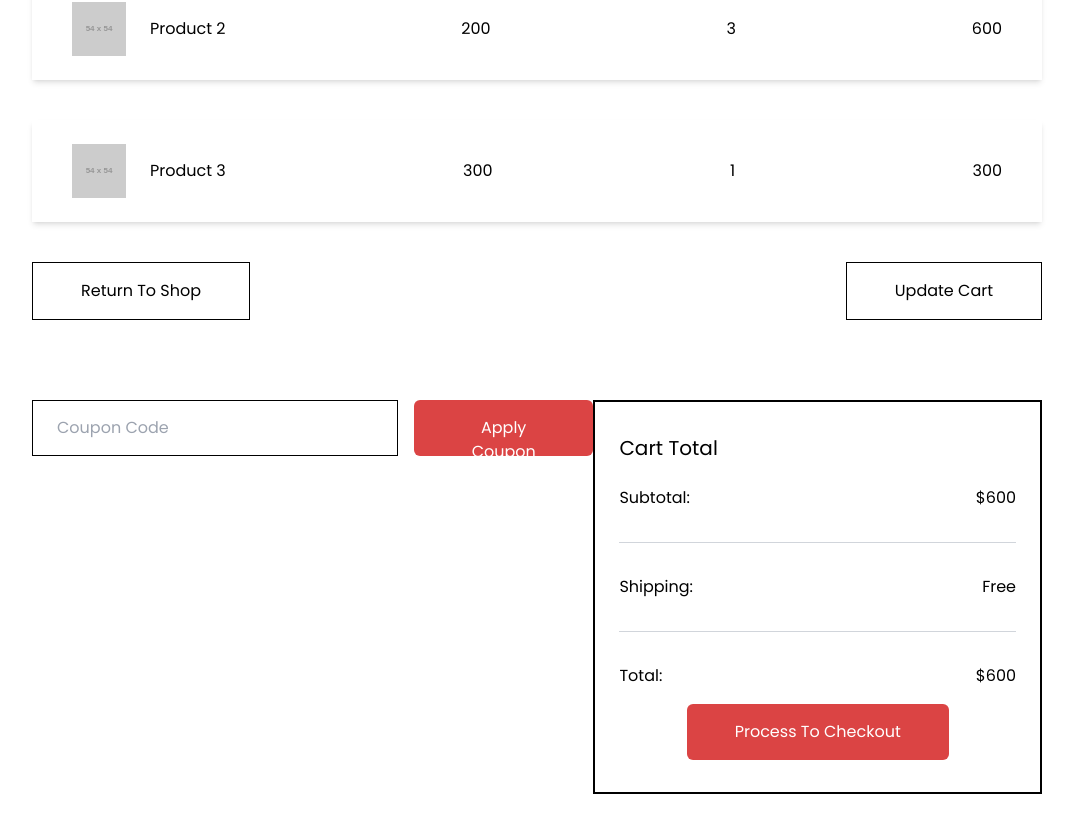
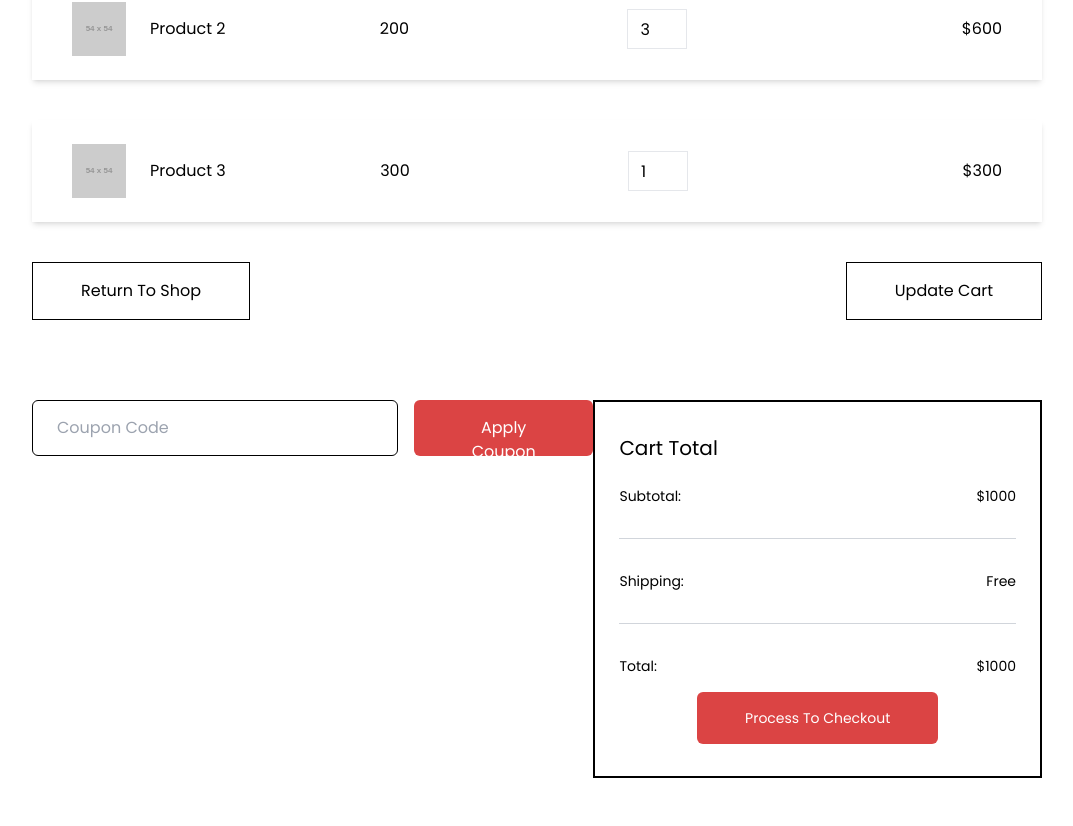
Before and after one commit to ahmadjkff/E-commerce, a React (Vite) app: page /cart in a window 1280 px wide. Shown: the part 554-1380 px from the top of the page, without its empty margins (103-1176 px from the left). Built offline with nearby package versions, Linux system fonts and the light colour scheme.

Commit message:
add subtotal calculate logic

```diff
--- a/src/components/pages/Cart.jsx
+++ b/src/components/pages/Cart.jsx
@@ -1,3 +1,5 @@
+import { useState } from "react";
+
 const CART = [
   {
     id: 1,
@@ -23,8 +25,32 @@ const CART = [
 ];
 
 function Cart() {
-  const subtotal = (Price, quantity) => {
-    return Price * quantity;
+  const [cart, setCart] = useState(CART);
+
+  // Function to calculate the subtotal based on price and quantity
+  const calculateSubtotal = (price, quantity) => {
+    return price * quantity;
+  };
+
+  // Function to handle changes in quantity input
+  const handleOnChange = (event, id) => {
+    const newQuantity = parseInt(event.target.value, 10);
+
+    // Update the quantity in the cart
+    const updatedCart = cart.map((product) =>
+      product.id === id ? { ...product, quantity: newQuantity } : product
+    );
+
+    setCart(updatedCart);
+  };
+
+  // Calculate total price
+  const calculateTotal = () => {
+    return cart.reduce(
+      (acc, product) =>
+        acc + calculateSubtotal(product.price, product.quantity),
+      0
+    );
   };
 
   return (
@@ -40,18 +66,26 @@ function Cart() {
         <p>Subtotal</p>
       </div>
 
-      {CART.map((product) => (
+      {cart.map((product) => (
         <div
           key={product.id}
           className="flex justify-between items-center mb-10 py-6 px-10 shadow-md"
         >
           <div className="flex gap-6 items-center ">
-            <img src={product.image} alt="" />
+            <img src={product.image} alt={product.name} />
             <p>{product.name}</p>
           </div>
-          <p>{product.price}</p>
-          <p>{product.quantity}</p>
-          <p>{subtotal(product.price, product.quantity)}</p>
+          <p className="-ml-16">{product.price}</p>
+          <input
+            className="border py-[6px] px-3 w-[60px] h-[40px]"
+            type="number"
+            value={product.quantity}
+            min={1}
+            onChange={(event) => handleOnChange(event, product.id)}
+          />
+          <p className="ml-14">
+            ${calculateSubtotal(product.price, product.quantity)}
+          </p>
         </div>
       ))}
 
@@ -65,7 +99,7 @@ function Cart() {
       <div className="flex justify-between mb-20">
         <div className="flex gap-4 h-14">
           <input
-            className="py-4 px-6 border border-black"
+            className="py-4 px-6 border border-black rounded-md"
             type="text"
             placeholder="Coupon Code"
           />
@@ -73,11 +107,11 @@ function Cart() {
             Apply Coupon
           </button>
         </div>
-        <div className="flex flex-col gap-4 border-2 border-black w-[470px] px-6 py-8 justify-center">
+        <div className="flex flex-col gap-4 border-2 border-black w-[470px] px-6 py-8 justify-center text-sm">
           <p className="text-xl text-start mb-2">Cart Total</p>
           <div className="flex justify-between">
             <p>Subtotal:</p>
-            <p>${CART.reduce((acc, item) => acc + item.price, 0)}</p>
+            <p>${calculateTotal()}</p>
           </div>
           <hr className="my-4 w-full border-t border-gray-300" />
           <div className="flex justify-between">
@@ -87,7 +121,7 @@ function Cart() {
           <hr className="my-4 w-full border-t border-gray-300" />
           <div className="flex justify-between">
             <p>Total:</p>
-            <p>${CART.reduce((acc, item) => acc + item.price, 0)}</p>
+            <p>${calculateTotal()}</p>
           </div>
           <button className="bg-button2 px-12 py-4 self-center rounded-md text-white">
             Process To Checkout
```
